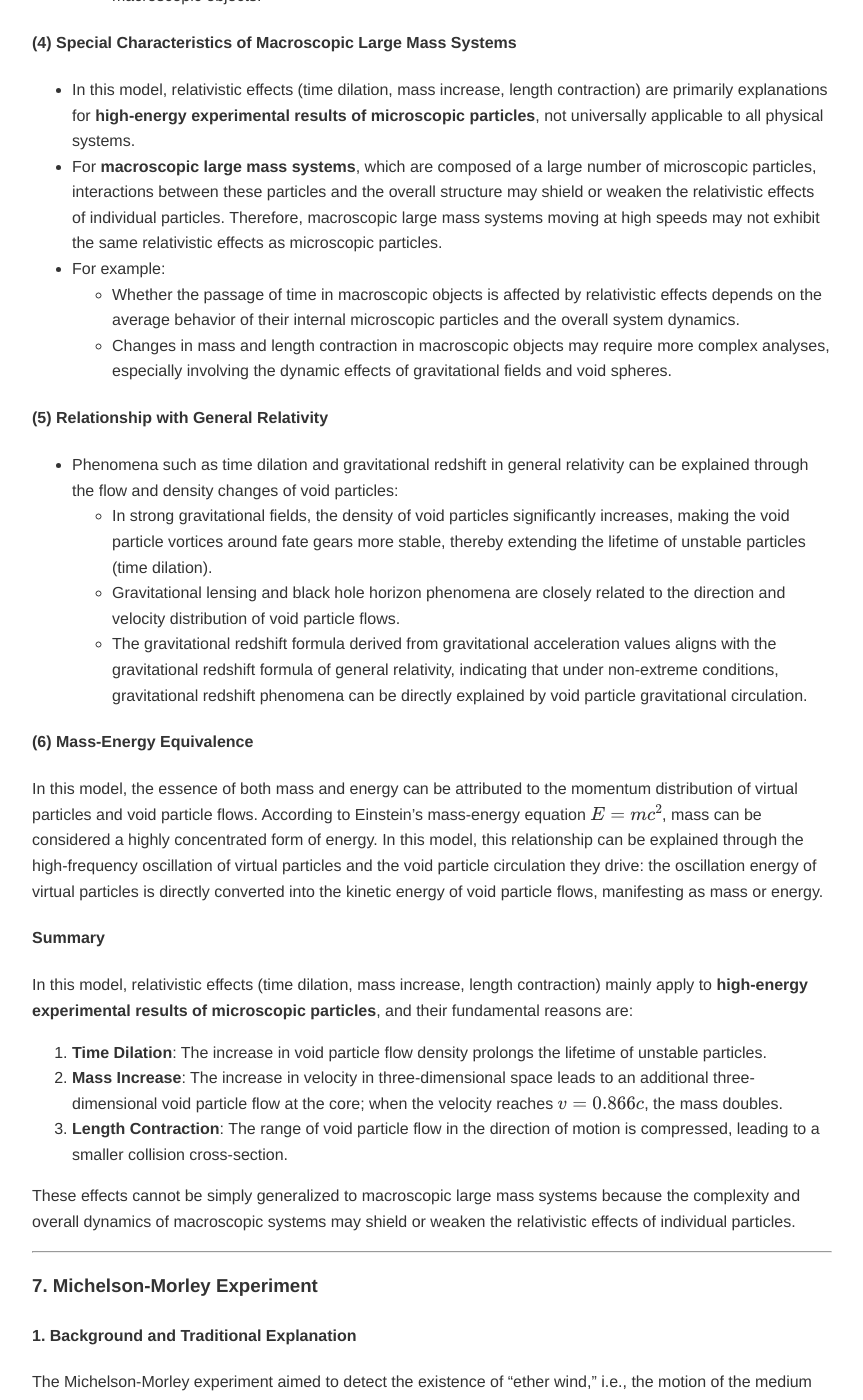
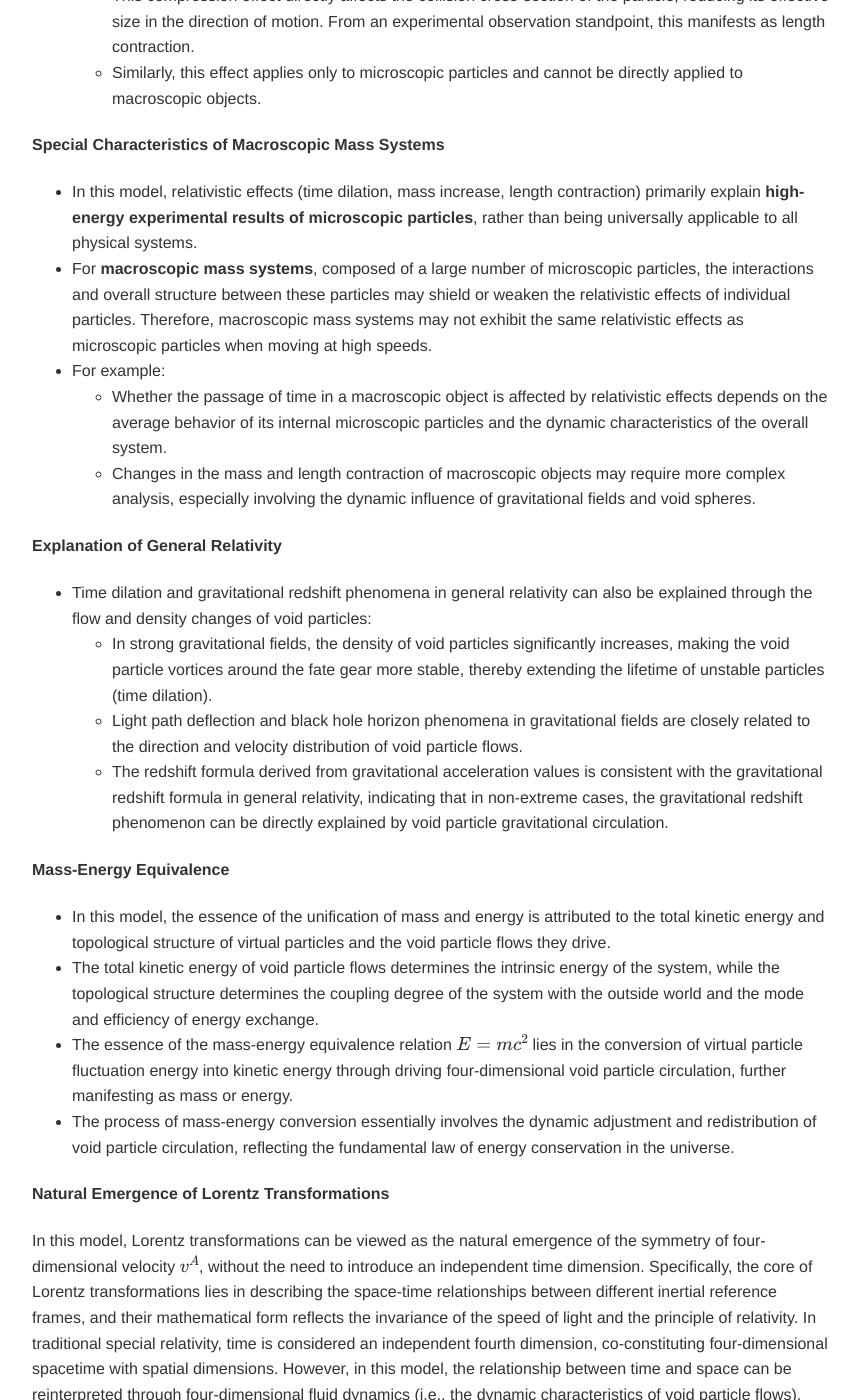
Before and after one commit to 00xxff/Void-Universe, a Jekyll site: the page built from en/Void Universe Model and Reasoning/Void Universe Hypothesis.md, in a window 1280 px wide and 1400 px high, scrolled down 14478 px. Shown: the whole window, without its empty margins (208-1071 px from the left). Built offline with Jekyll 4.4.1, drawn with Linux system fonts in a browser that asks for light colours; our own code applies the rules of GitHub Pages for plain Markdown files; some of the changed text lies outside the part shown.

Commit message:
Update English version

```diff
--- a/en/Void Universe Model and Reasoning/Void Universe Hypothesis.md
+++ b/en/Void Universe Model and Reasoning/Void Universe Hypothesis.md
@@ -194,70 +194,73 @@ Since these collision events, when repeated, achieve over 99.999% similarity at
 
 ### 6. Relativistic Effects
 
-* In this model, the entire universe is a dynamically balanced three-dimensional "membrane," with the void constantly expanding. All mass systems are in relative motion, and the formation mechanisms of the four fundamental forces are independent of the overall inertial state of the mass systems. Therefore, physical laws are the same in all inertial frames.
-* In this model, the speed of light in a vacuum is constant, determined by the density of void particles in the vacuum, so the speed of light remains unchanged. The measurement of the speed of light in different reference frames involves the method of measurement. For instance, if we measure the speed of light in a sealed vacuum container (excluding the effects of gravity), then the measured speed of light will be the same in any inertial reference frame. The commonly referred inertial reference frames conform to this sealed condition, such as inside a spacecraft cabin or within a planet's closed gravitational field environment. Within these "closed" inertial reference frames, the speed of light depends only on the density of void particles and is independent of the inertial motion state of the entire reference frame.
-  These two points satisfy the principle of special relativity’s special relativity and the constancy of the speed of light, so this model is compatible with special relativity (i.e., it can derive related formulas of special relativity).
-  However, this model believes that we can completely derive the Lorentz transformation formula using relative spatial displacement without introducing an additional time dimension. Time is just an intermediate variable in the derivation process.
+* In this model, the entire universe is a dynamically balanced three-dimensional "membrane," with the void constantly expanding. All mass systems are in relative motion, and the formation mechanisms of the four fundamental forces are independent of the overall inertial state of the mass system. Therefore, the physical laws are the same in all inertial frames.
+* In this model, the speed of light in a vacuum is constant, determined by the density of void particles in the vacuum; hence, the speed of light remains invariant. The measurement of the speed of light in different reference frames involves a methodological issue. If we measure the speed of light in a sealed vacuum container (excluding gravitational effects), then the speed of light measured in any inertial reference frame will be the same. The inertial reference frames we conventionally refer to fit this sealed scenario, such as inside a spaceship's cabin or within a planet’s enclosed gravitational field environment. In these "enclosed" inertial reference frames, the speed of light depends only on the density of void particles and not on the inertial motion state of the entire reference frame.
+  These two points satisfy the special principle of relativity and the constancy of the speed of light in special relativity, so this model is compatible with special relativity (i.e., it can derive relevant formulas of special relativity).
+  However, this model posits that we can entirely derive the Lorentz transformation formula using relative spatial displacement without introducing an extra time dimension, where time serves merely as an intermediate variable in the derivation process.
 
-For some special physical phenomena derived from time transformations in special relativity, we can provide the following explanations:
-In this model, the relativistic effects (time dilation, mass increase, length contraction) mainly apply to **high-energy experimental results of microscopic particles**, rather than directly to macroscopic large mass systems. These effects can be explained through the dynamic properties of virtual particles (fate gears) and void particle flows at the core of microscopic particles. Below is a specific analysis of each effect:
+For some specific physical phenomena derived from time transformations in special relativity, we can provide the following explanations:
+In this model, relativistic effects (time dilation, mass increase, length contraction) mainly apply to **high-energy experimental results of microscopic particles** rather than directly to macroscopic mass systems. These effects can be explained through the dynamic characteristics of virtual particles (fate gears) and void particle flows at the core of microscopic particles. The following is a detailed analysis of each effect:
 
-#### **(1) Time Dilation**
+#### **Time Dilation**
 
-- **Phenomenon Description**: In high-energy experiments, the lifetime of unstable particles (such as muons) will extend as their velocity increases.
+- **Phenomenon Description**: In high-energy experiments, the lifetime of unstable particles (such as muons) extends as their velocity increases.
 - **Mechanism Explanation**:
-  - In this model, the fundamental reason for time dilation is the influence of **changes in void particle flow density** on the stability of particle systems.
-  - When a microscopic particle moves at high speed, the fate gear at its core will collide with more void particles, leading to a significant increase in the density of void particle flows around it.
-  - This density increase makes the void particle vortex around the fate gear more stable, thereby delaying the collapse process of the unstable particle structure. In other words, higher void particle density provides stronger external pressure, maintaining the balance state of the particle system for a longer time.
+  - In this model, the fundamental reason for time dilation is the impact of changes in the density of void particle flows on the stability of particle systems.
+  - When a microscopic particle moves at high speed, the fate gear at its core collides with more void particles head-on, causing a significant increase in the density of void particle flows around it.
+  - This increased density stabilizes the void particle vortices around the fate gear, thereby delaying the collapse process of the unstable particle structure. In other words, higher void particle density provides stronger external pressure, maintaining the particle system's equilibrium state for a longer period.
   - Therefore, from the perspective of an external observer, the particle's lifetime extends, manifesting as time dilation.
 
-#### **(2) Mass Increase**
+#### **Mass Increase**
 
-- **Phenomenon Description**: In high-energy experiments, the mass of microscopic particles increases as their velocity increases. When the velocity reaches $v = 0.866c$, the relativistic mass of the particle is approximately twice its rest mass.
+- **Phenomenon Description**: In high-energy experiments, the mass of microscopic particles increases with velocity. When the velocity reaches $v = 0.866c$, the particle’s relativistic mass is approximately twice its rest mass.
 - **Mechanism Explanation**:
-  - In this model, the increase in mass is due to **the addition of an extra three-dimensional void particle flow in the direction of motion caused by the increase in velocity in three-dimensional space**.
-  - Specifically, when a microscopic particle moves at high speed, the fate gear at its core will collide with more void particles. These void particles form a new fluid system in three-dimensional space and the three-dimensional direction in four-dimensional space, consistent with the particle's direction of motion.
-  - When the particle's velocity reaches $v = 0.866c$, the velocity of this newly formed three-dimensional void particle flow equals the original four-dimensional void particle flow velocity of the fate gear. At this point, the core of the particle has effectively gained another void particle flow system with the same density and equal velocity, causing its total momentum to double.
-  - According to the definition in this model, mass is proportional to the total momentum of the void particle circulation system. Therefore, when the velocity reaches $v = 0.866c$, the particle's mass increases by one fold.
-  - It should be noted that this mass increase applies only to microscopic particles and cannot be simply generalized to macroscopic large mass systems.
+  - In this model, the mass of fundamental particles originates from the total kinetic energy of the four-dimensional void particle circulation driven by the "fate gear" at their core. Differences in mass among particles can be attributed to the number of fate gears, their combination methods (topological structures), and the complexity of the driven circulation.
+  - When a microscopic particle moves at high speed, the fate gear at its core collides head-on with more void particles. These void particles form new fluid systems in three-dimensional and four-dimensional spaces, aligned with the direction of the particle’s motion. This additional void particle flow can be seen as a "dynamic supplementary circulation," superimposed on the particle's original four-dimensional circulation.
+  - According to renormalization group flow theory, the total mass of the particle is the sum of the kinetic contributions of all circulations (including the original static circulation and the newly added dynamic circulation). As the particle’s velocity increases, the strength of the dynamic supplementary circulation gradually increases, leading to an increase in total kinetic energy.
+  - When the particle’s velocity reaches $v = 0.866c$, the speed of the dynamic supplementary circulation equals the speed of the original four-dimensional circulation of the fate gear. At this point, the total kinetic energy of the circulation doubles, manifesting as a doubling of mass.
+  - The essence of this mass increase can be understood through the evolution of the renormalization group flow: as the velocity increases, the effective energy scale of the particle system changes, and the distribution and intensity of the void particle circulation adjust accordingly, leading to a relativistic change in mass.
+  - It should be noted that this mass increase applies only to microscopic particles and cannot be simply generalized to macroscopic mass systems.
 
-#### **(3) Length Contraction**
+#### **Length Contraction**
 
 - **Phenomenon Description**: In high-energy experiments, the effective collision cross-section of microscopic particles in the direction of motion decreases as their velocity increases.
 - **Mechanism Explanation**:
-  - In this model, the effect of length contraction can be attributed to **the compression of the range of void particle flow in the direction of motion**.
-  - When a microscopic particle moves at high speed, the fate gear at its core will experience stronger void particle impacts in the direction of motion. This impact compresses the range of void particle flow in the direction of motion.
-  - This compression effect directly affects the particle's collision cross-section, reducing its effective size in the direction of motion. From an experimental observation standpoint, this manifests as length contraction.
+  - In this model, the effect of length contraction can be attributed to the compression of the range of influence of void particle flow in the direction of motion.
+  - When a microscopic particle moves at high speed, the fate gear at its core experiences stronger impacts from void particles in the direction of motion. This impact compresses the range of void particle flow in the direction of motion.
+  - This compression effect directly affects the collision cross-section of the particle, reducing its effective size in the direction of motion. From an experimental observation standpoint, this manifests as length contraction.
   - Similarly, this effect applies only to microscopic particles and cannot be directly applied to macroscopic objects.
 
-#### **(4) Special Characteristics of Macroscopic Large Mass Systems**
+#### **Special Characteristics of Macroscopic Mass Systems**
 
-- In this model, relativistic effects (time dilation, mass increase, length contraction) are primarily explanations for **high-energy experimental results of microscopic particles**, not universally applicable to all physical systems.
-- For **macroscopic large mass systems**, which are composed of a large number of microscopic particles, interactions between these particles and the overall structure may shield or weaken the relativistic effects of individual particles. Therefore, macroscopic large mass systems moving at high speeds may not exhibit the same relativistic effects as microscopic particles.
+- In this model, relativistic effects (time dilation, mass increase, length contraction) primarily explain **high-energy experimental results of microscopic particles**, rather than being universally applicable to all physical systems.
+- For **macroscopic mass systems**, composed of a large number of microscopic particles, the interactions and overall structure between these particles may shield or weaken the relativistic effects of individual particles. Therefore, macroscopic mass systems may not exhibit the same relativistic effects as microscopic particles when moving at high speeds.
 - For example:
-  - Whether the passage of time in macroscopic objects is affected by relativistic effects depends on the average behavior of their internal microscopic particles and the overall system dynamics.
-  - Changes in mass and length contraction in macroscopic objects may require more complex analyses, especially involving the dynamic effects of gravitational fields and void spheres.
+  - Whether the passage of time in a macroscopic object is affected by relativistic effects depends on the average behavior of its internal microscopic particles and the dynamic characteristics of the overall system.
+  - Changes in the mass and length contraction of macroscopic objects may require more complex analysis, especially involving the dynamic influence of gravitational fields and void spheres.
 
-#### **(5) Relationship with General Relativity**
+#### **Explanation of General Relativity**
 
-- Phenomena such as time dilation and gravitational redshift in general relativity can be explained through the flow and density changes of void particles:
-  - In strong gravitational fields, the density of void particles significantly increases, making the void particle vortices around fate gears more stable, thereby extending the lifetime of unstable particles (time dilation).
-  - Gravitational lensing and black hole horizon phenomena are closely related to the direction and velocity distribution of void particle flows.
-  - The gravitational redshift formula derived from gravitational acceleration values aligns with the gravitational redshift formula of general relativity, indicating that under non-extreme conditions, gravitational redshift phenomena can be directly explained by void particle gravitational circulation.
+- Time dilation and gravitational redshift phenomena in general relativity can also be explained through the flow and density changes of void particles:
+  - In strong gravitational fields, the density of void particles significantly increases, making the void particle vortices around the fate gear more stable, thereby extending the lifetime of unstable particles (time dilation).
+  - Light path deflection and black hole horizon phenomena in gravitational fields are closely related to the direction and velocity distribution of void particle flows.
+  - The redshift formula derived from gravitational acceleration values is consistent with the gravitational redshift formula in general relativity, indicating that in non-extreme cases, the gravitational redshift phenomenon can be directly explained by void particle gravitational circulation.
 
-#### **(6) Mass-Energy Equivalence**
+#### **Mass-Energy Equivalence**
 
-In this model, the essence of both mass and energy can be attributed to the momentum distribution of virtual particles and void particle flows. According to Einstein's mass-energy equation $E = mc^2$, mass can be considered a highly concentrated form of energy. In this model, this relationship can be explained through the high-frequency oscillation of virtual particles and the void particle circulation they drive: the oscillation energy of virtual particles is directly converted into the kinetic energy of void particle flows, manifesting as mass or energy.
+- In this model, the essence of the unification of mass and energy is attributed to the total kinetic energy and topological structure of virtual particles and the void particle flows they drive.
+- The total kinetic energy of void particle flows determines the intrinsic energy of the system, while the topological structure determines the coupling degree of the system with the outside world and the mode and efficiency of energy exchange.
+- The essence of the mass-energy equivalence relation $E = mc^2$ lies in the conversion of virtual particle fluctuation energy into kinetic energy through driving four-dimensional void particle circulation, further manifesting as mass or energy.
+- The process of mass-energy conversion essentially involves the dynamic adjustment and redistribution of void particle circulation, reflecting the fundamental law of energy conservation in the universe.
 
-#### **Summary**
+#### Natural Emergence of Lorentz Transformations
 
-In this model, relativistic effects (time dilation, mass increase, length contraction) mainly apply to **high-energy experimental results of microscopic particles**, and their fundamental reasons are:
+In this model, Lorentz transformations can be viewed as the natural emergence of the symmetry of four-dimensional velocity $ v^A $, without the need to introduce an independent time dimension. Specifically, the core of Lorentz transformations lies in describing the space-time relationships between different inertial reference frames, and their mathematical form reflects the invariance of the speed of light and the principle of relativity. In traditional special relativity, time is considered an independent fourth dimension, co-constituting four-dimensional spacetime with spatial dimensions. However, in this model, the relationship between time and space can be reinterpreted through four-dimensional fluid dynamics (i.e., the dynamic characteristics of void particle flows).
 
-1. **Time Dilation**: The increase in void particle flow density prolongs the lifetime of unstable particles.
-2. **Mass Increase**: The increase in velocity in three-dimensional space leads to an additional three-dimensional void particle flow at the core; when the velocity reaches $v = 0.866c$, the mass doubles.
-3. **Length Contraction**: The range of void particle flow in the direction of motion is compressed, leading to a smaller collision cross-section.
+- **Four-dimensional velocity $ v^A $**: In this model, all physical phenomena can be attributed to the dynamic behaviors of virtual particles and void particle flows. Four-dimensional velocity $ v^A $ describes the motion state of void particle flows in four-dimensional space.
+- **Symmetry**: Due to the symmetry of the distribution and movement of void particle flows (e.g., isotropy and homogeneity), this symmetry directly leads to the mathematical form of Lorentz transformations.
 
-These effects cannot be simply generalized to macroscopic large mass systems because the complexity and overall dynamics of macroscopic systems may shield or weaken the relativistic effects of individual particles.
+Therefore, in this model, Lorentz transformations can be understood as the manifestation of the symmetry of four-dimensional void particle flows, without the need to regard time as an independent dimension.
 
 ---
 
```
